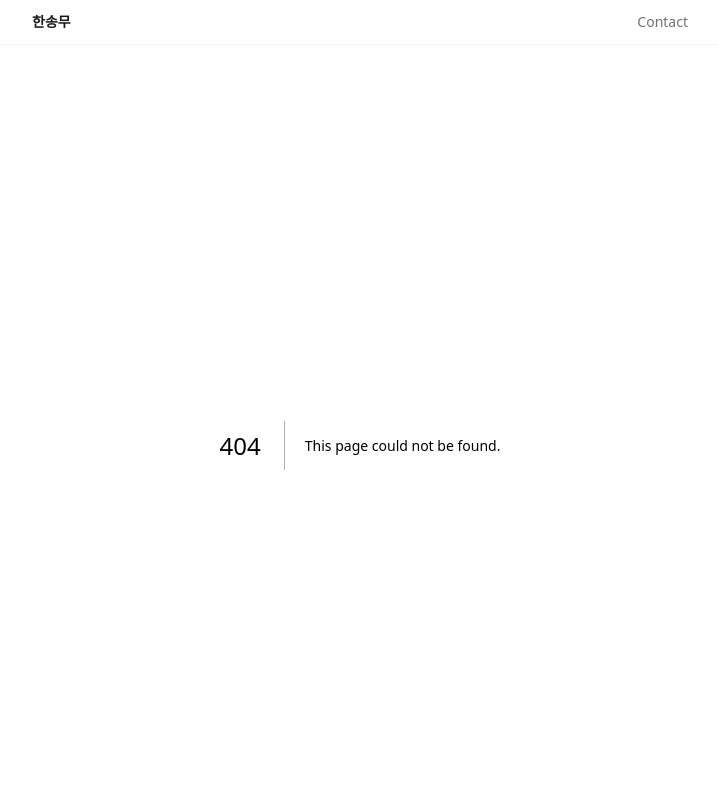
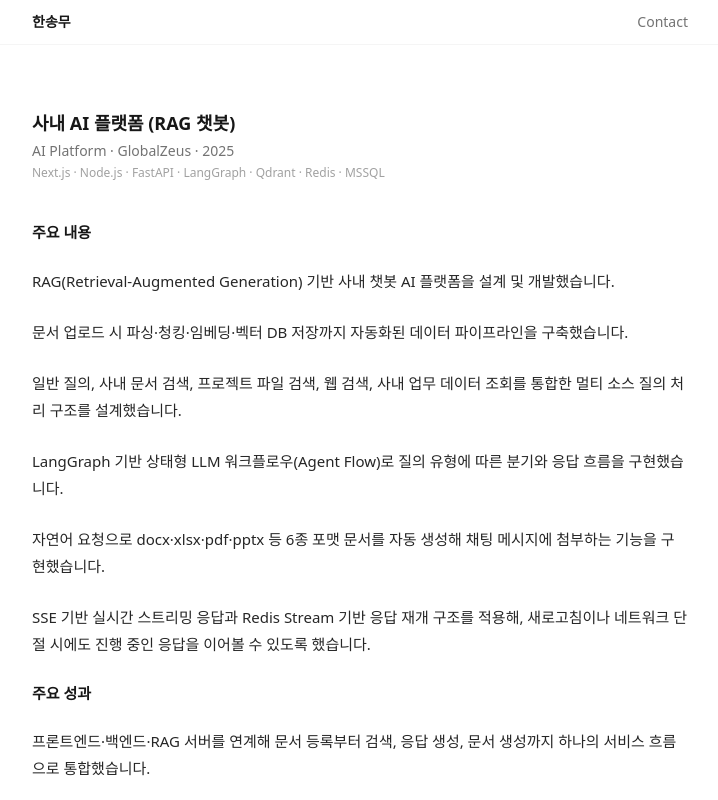
Before and after one commit to hansongmu/hansongmu.github.io, a Next.js app: page /builds/ai-platform in a window 1280 px wide. Before the commit this address had no page. Shown: the top 800 px of the page, without its empty margins (280-998 px from the left). Built offline with nearby package versions, Linux system fonts and the light colour scheme; a web font is replaced by a local one.

Commit message:
feat: add build detail pages with static params generation

```diff
--- /dev/null
+++ b/src/app/builds/[slug]/page.tsx
@@ -0,0 +1,18 @@
+import { notFound } from 'next/navigation';
+import { getBuildBySlug, getAllBuildSlugs } from '@/content/getBuild';
+import { BuildDetail } from '@/components/BuildDetail';
+
+export function generateStaticParams() {
+  return getAllBuildSlugs().map((slug) => ({ slug }));
+}
+
+export default async function BuildPage({
+  params,
+}: {
+  params: Promise<{ slug: string }>;
+}) {
+  const { slug } = await params;
+  const build = getBuildBySlug(slug);
+  if (!build) notFound();
+  return <BuildDetail build={build} />;
+}
--- /dev/null
+++ b/src/components/BuildDetail.tsx
@@ -0,0 +1,47 @@
+import type { Build } from '@/content/types';
+
+export function BuildDetail({ build }: { build: Build }) {
+  return (
+    <article className="mx-auto w-full max-w-[688px] px-4 pt-16">
+      <header>
+        <h1 className="text-lg font-bold text-neutral-900">{build.title}</h1>
+        <p className="mt-1 text-sm text-neutral-500">
+          {[build.category, build.org, build.period].filter(Boolean).join(' · ')}
+        </p>
+        {build.tech && (
+          <p className="mt-1 text-xs text-neutral-400">{build.tech}</p>
+        )}
+      </header>
+
+      <div className="mt-10 space-y-6">
+        {build.blocks.map((block, i) => {
+          if (block.type === 'heading') {
+            return (
+              <h2 key={i} className="text-[15px] font-semibold text-neutral-900">
+                {block.text}
+              </h2>
+            );
+          }
+          if (block.type === 'paragraph') {
+            return (
+              <p key={i} className="text-[15px] leading-[1.8] text-neutral-800">
+                {block.text}
+              </p>
+            );
+          }
+          return (
+            <figure key={i}>
+              {/* 정적 export: next/image 대신 일반 img 사용 */}
+              <img src={block.src} alt={block.alt} className="w-full rounded-md" />
+              {block.caption && (
+                <figcaption className="mt-2 text-center text-xs text-neutral-400">
+                  {block.caption}
+                </figcaption>
+              )}
+            </figure>
+          );
+        })}
+      </div>
+    </article>
+  );
+}
```
